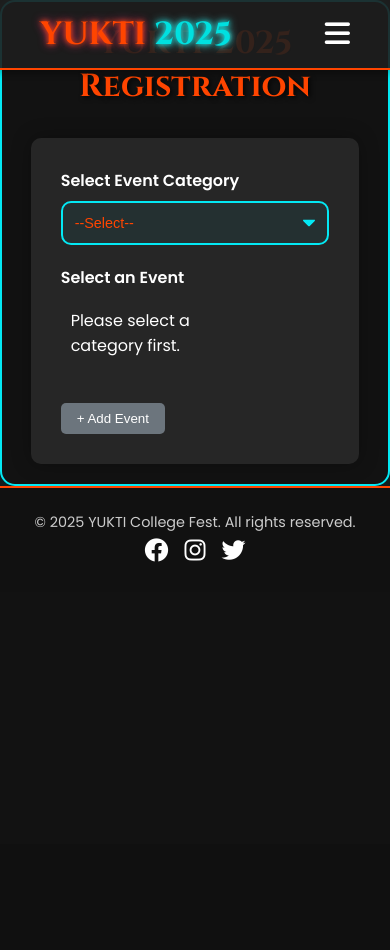
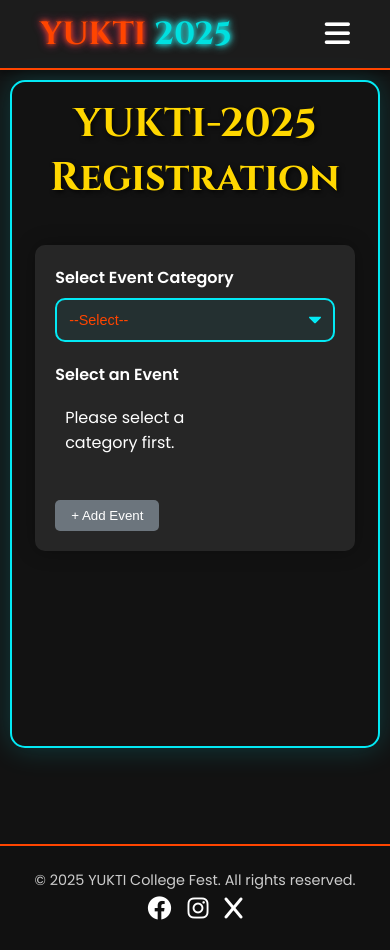
Before and after one commit to Shrinivas-03/yukti2025, a Flask app: page /register in a window 390 px wide. Before the commit the page ends 562 px from the top, so only its background shows below. Run offline with Flask 3, Linux system fonts and the light colour scheme.

Commit message:
minor fixes

```diff
--- a/templates/base.html
+++ b/templates/base.html
@@ -48,7 +48,7 @@
             <div class="social-links">
                 <a href="#"><i class="fab fa-facebook"></i></a>
                 <a href="https://www.instagram.com/vtu_cpgs_kalaburagi?igsh=MXJkNnVsMzJqaDkxcw%3D%3D&utm_source=qr" target="_blank"><i class="fab fa-instagram"></i></a>
-                <a href="#"><i class="fab fa-twitter"></i></a>
+                <a href="#"><i class="fab fa-x"></i></a>
             </div>
         </div>
     </footer>
--- a/templates/registration.html
+++ b/templates/registration.html
@@ -4,15 +4,34 @@
 
 {% block content %}
 <style>
+    body {
+        display: flex;
+        flex-direction: column;
+        min-height: 100vh;
+    }
+
     .registration-container {
         max-width: 1200px;
-        margin: 0 auto;
+        margin: 100px auto 0; /* Increased from 80px to 100px for more space */
         padding: 20px;
+        flex: 1; /* This makes the container take up available space */
+    }
+
+    /* Add padding at the bottom to prevent content from being hidden by footer */
+    .registration-form-container {
+        margin-bottom: 2rem;
+    }
+
+    /* Ensure footer stays at bottom */
+    .footer {
+        margin-top: auto;
     }
 
     .registration-title {
         text-align: center;
-        margin-bottom: 30px;
+        margin-bottom: 40px; /* Increased bottom margin */
+        color: #FFD700; /* Added gold color to match theme */
+        font-size: 2.5rem;
     }
 
     .registration-form-container {
@@ -21,7 +40,98 @@
         border-radius: 10px;
         box-shadow: 0 0 20px rgba(0, 0, 0, 0.3);
     }
+
+    /* Main wrapper styles */
+    .page-wrapper {
+        min-height: 100vh;
+        display: flex;
+        flex-direction: column;
+        padding-bottom: 80px; /* Space for footer */
+    }
+
+    /* Registration container styles */
+    .registration-container {
+        max-width: 1200px;
+        margin: 100px auto 2rem; /* Top margin for navbar, bottom margin for footer */
+        padding: 20px;
+        flex: 1;
+        width: 90%; /* Responsive width */
+    }
+
+    /* Form container styles */
+    .registration-form-container {
+        background: rgba(40, 40, 40, 0.95);
+        padding: 30px;
+        border-radius: 10px;
+        box-shadow: 0 0 20px rgba(0, 0, 0, 0.3);
+        margin-bottom: 2rem;
+    }
+
+    /* Responsive adjustments */
+    @media (max-width: 768px) {
+        .registration-container {
+            width: 95%;
+            margin: 80px auto 1rem;
+            padding: 15px;
+        }
+
+        .registration-form-container {
+            padding: 20px;
+        }
+    }
+
+    /* Enhanced Register Button Styles */
+    .registration-form button[type="submit"] {
+        background: #FFD700;
+        color: #1C1C1C;
+        padding: 12px 30px;
+        border: 2px solid #FFD700;
+        border-radius: 5px;
+        font-size: 1.1rem;
+        font-weight: bold;
+        text-transform: uppercase;
+        letter-spacing: 1px;
+        cursor: pointer;
+        transition: all 0.3s ease;
+        margin-top: 20px;
+        position: relative;
+        overflow: hidden;
+    }
+
+    .registration-form button[type="submit"]:hover {
+        background: transparent;
+        color: #FFD700;
+        box-shadow: 0 0 20px rgba(255, 215, 0, 0.3);
+        transform: translateY(-2px);
+    }
+
+    .registration-form button[type="submit"]::before {
+        content: '';
+        position: absolute;
+        top: 0;
+        left: -100%;
+        width: 100%;
+        height: 100%;
+        background: linear-gradient(
+            120deg,
+            transparent,
+            rgba(255, 215, 0, 0.2),
+            transparent
+        );
+        transition: 0.5s;
+    }
+
+    .registration-form button[type="submit"]:hover::before {
+        left: 100%;
+    }
+
+    .registration-form button[type="submit"]:active {
+        transform: scale(0.95);
+    }
 </style>
+
+<!-- Update the main structure -->
+<div class="page-wrapper">
     <div class="registration-container">
         <h1 class="registration-title">YUKTI-2025 Registration</h1>
 
@@ -104,6 +214,7 @@
                     <button type="submit">Register Now</button>
                 </div>
             </form>
+        </div>
     </div>
 </div>
 
--- a/templates/registration_success.html
+++ b/templates/registration_success.html
@@ -57,7 +57,7 @@
 <style>
     .success-container {
         max-width: 800px;
-        margin: 2rem auto;
+        margin: 100px auto 2rem; /* Added top margin to prevent navbar overlap */
         padding: 2rem;
         background: rgba(30, 30, 30, 0.95);
         border: 2px solid #FFD700; /* Gold border */
```
Lines whose indentation alone changed are shown as unchanged.
